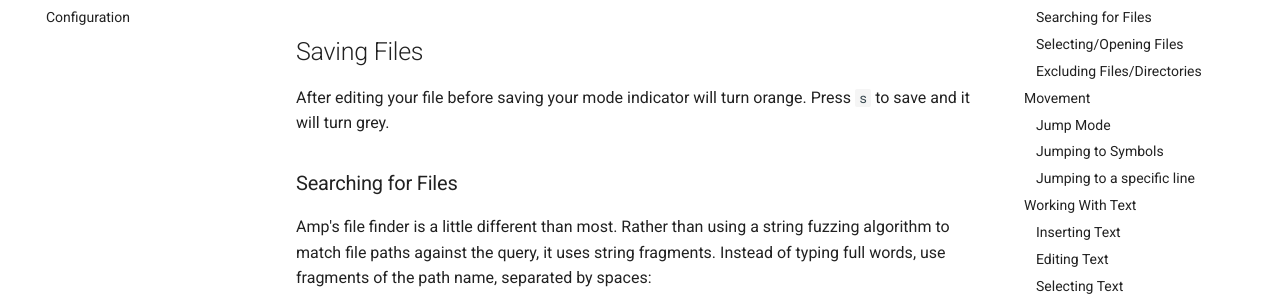
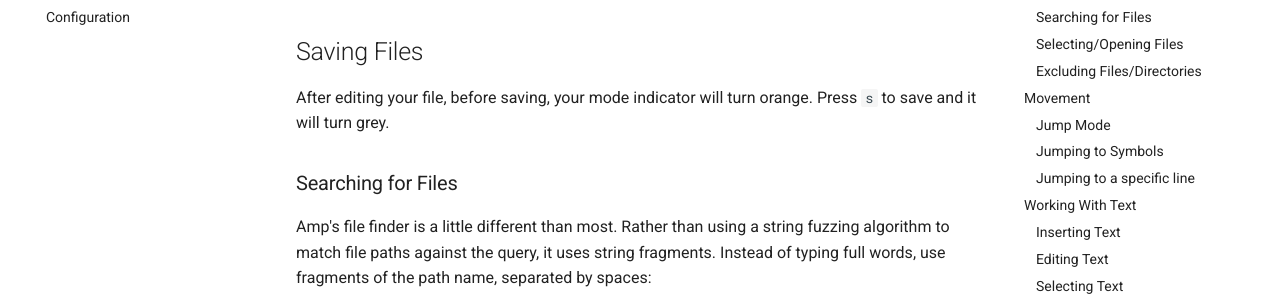
Before and after one commit to jmacdonald/amp, an MkDocs documentation site: the page built from documentation/pages/usage.md, in a window 1280 px wide and 900 px high, scrolled down 510 px. Shown: the part 172-468 px from the top of the window. Built offline with MkDocs 1.6.1 and Material for MkDocs 9.7.7, drawn with Linux system fonts in a browser that asks for light colours; comment, search, counter and statistics services are not loaded; old or Windows-style settings are respelled for this version of MkDocs.

```diff
--- a/documentation/pages/usage.md
+++ b/documentation/pages/usage.md
@@ -20,7 +20,7 @@ To close the current opened file, go to normal mode then press `q` to close it.
 
 ## Saving Files
 
-After editing your file before saving your mode indicator will turn orange. Press `s` to save and it will turn grey.
+After editing your file, before saving, your mode indicator will turn orange. Press `s` to save and it will turn grey.
 
 ### Searching for Files
 
```
